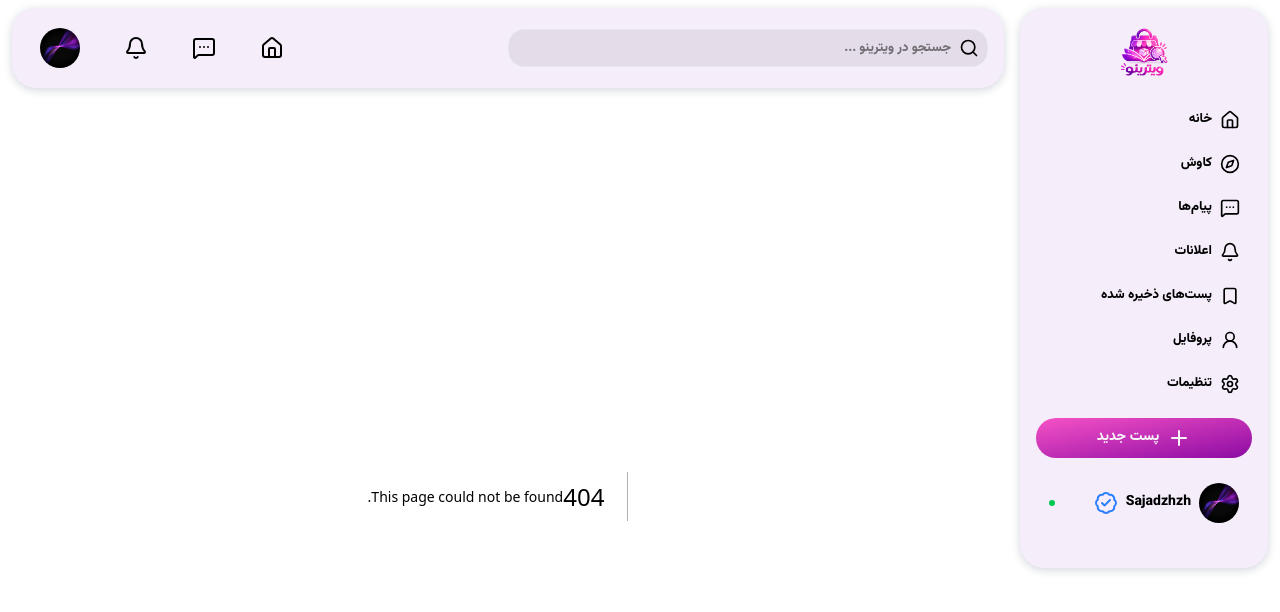
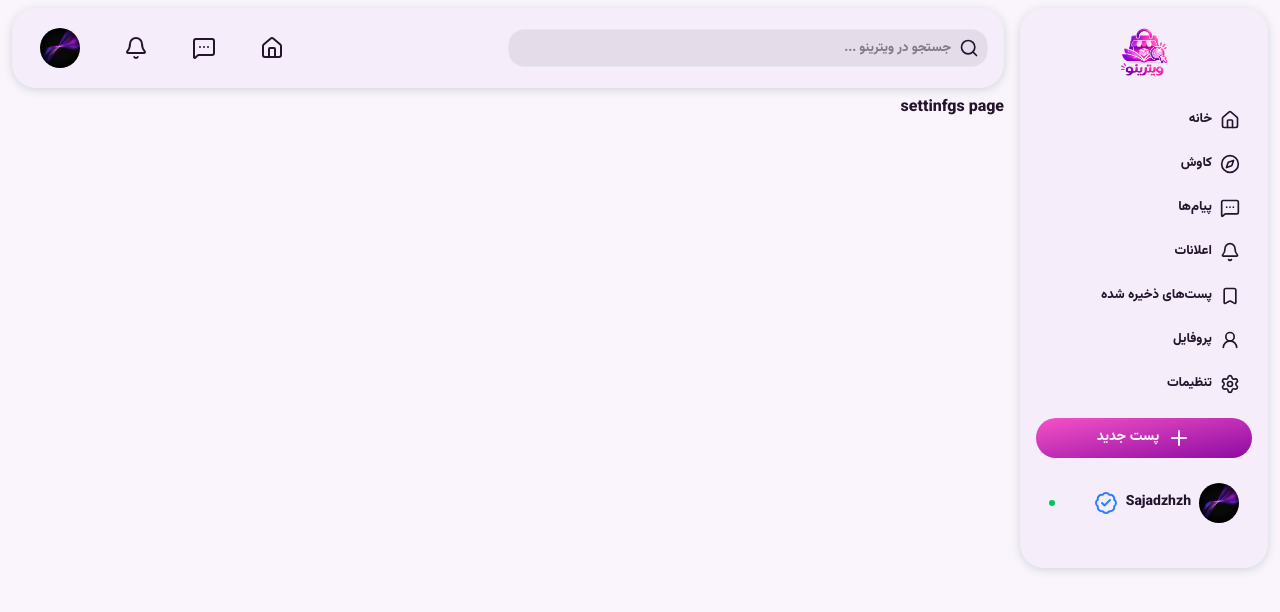
Before and after one commit to sajadzhzh/vitrino, a Next.js app: page /settings in a window 1280 px wide. Before the commit this address had no page. Shown: the top 612 px of the page. Built offline with nearby package versions, Linux system fonts and the light colour scheme.

Commit message:
Settings page added

```diff
--- /dev/null
+++ b/app/settings/page.tsx
@@ -0,0 +1,8 @@
+export default function SettingsPage(){
+    return(
+
+        <div className="w-full">
+            settinfgs page
+        </div>
+    )
+}
```
